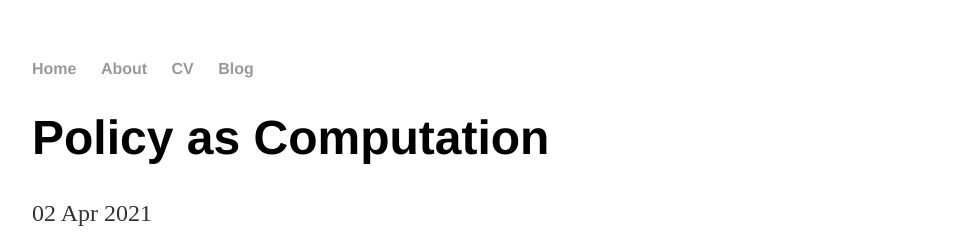
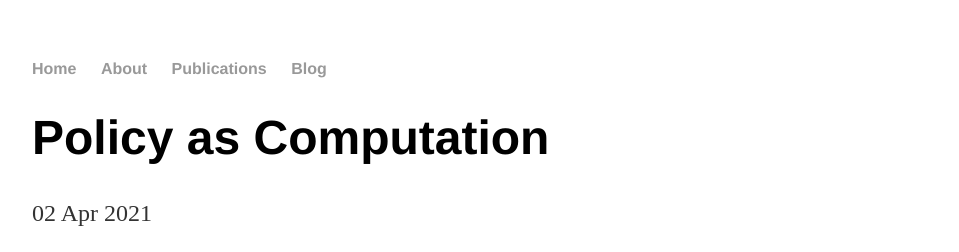
Before and after one commit to ndehouche/ndehouche.github.io, a Jekyll site: the page built from _posts/2021-04-02-policy-as-computation.md, in a window 1280 px wide. Shown: the top 252 px of the page, without its empty margins (160-1119 px from the left). Built offline with Jekyll 4.4.1, drawn with Linux system fonts in a browser that asks for light colours.

Commit message:
Update default.html

```diff
--- a/_layouts/default.html
+++ b/_layouts/default.html
@@ -10,7 +10,7 @@
 	    		<ul>
 	        		<li><a href="/">Home</a></li>
 		        	<li><a href="/about">About</a></li>
-	        		<li><a href="/cv">CV</a></li>
+	        		<li><a href="/pubs">Publications</a></li>
 	        		<li><a href="/blog">Blog</a></li>
 	    		</ul>
 			</nav>
```
